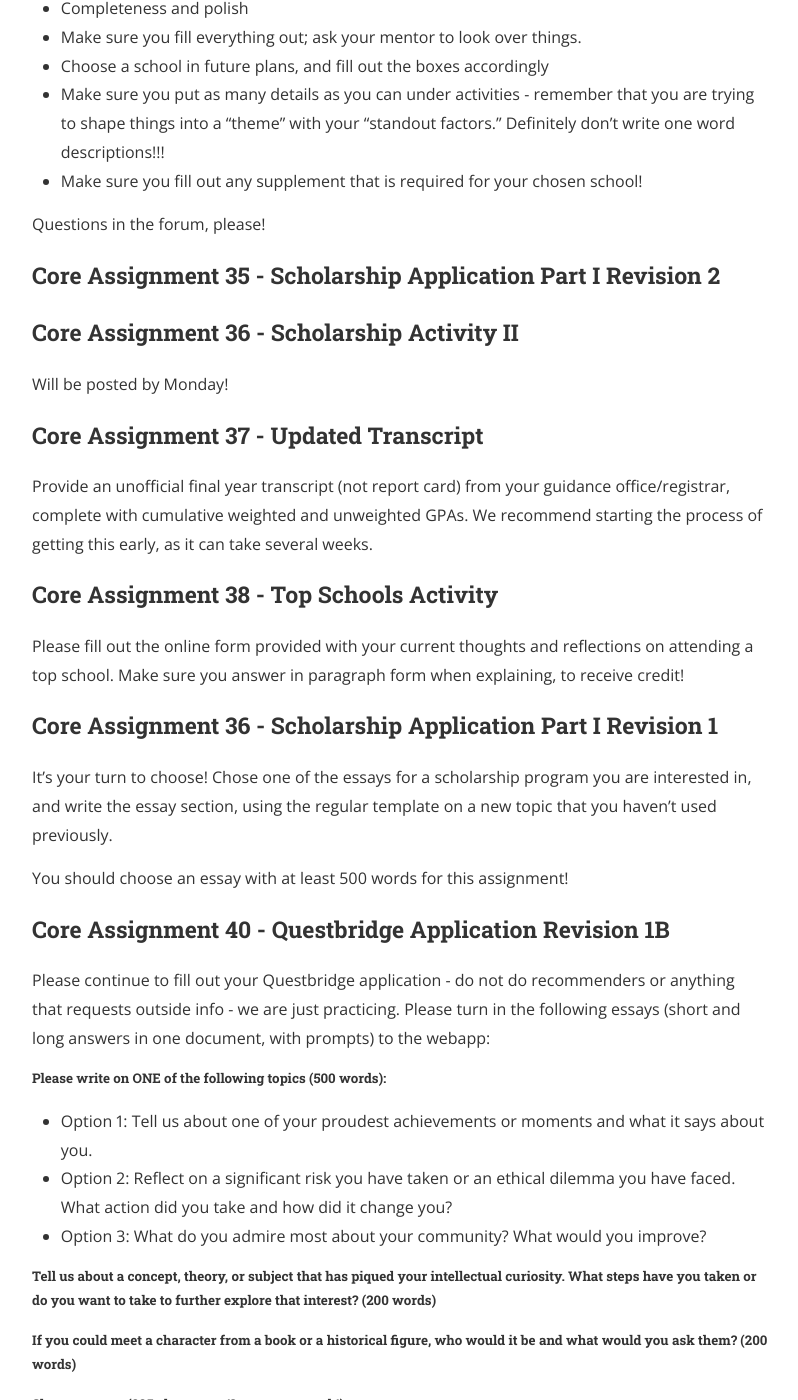
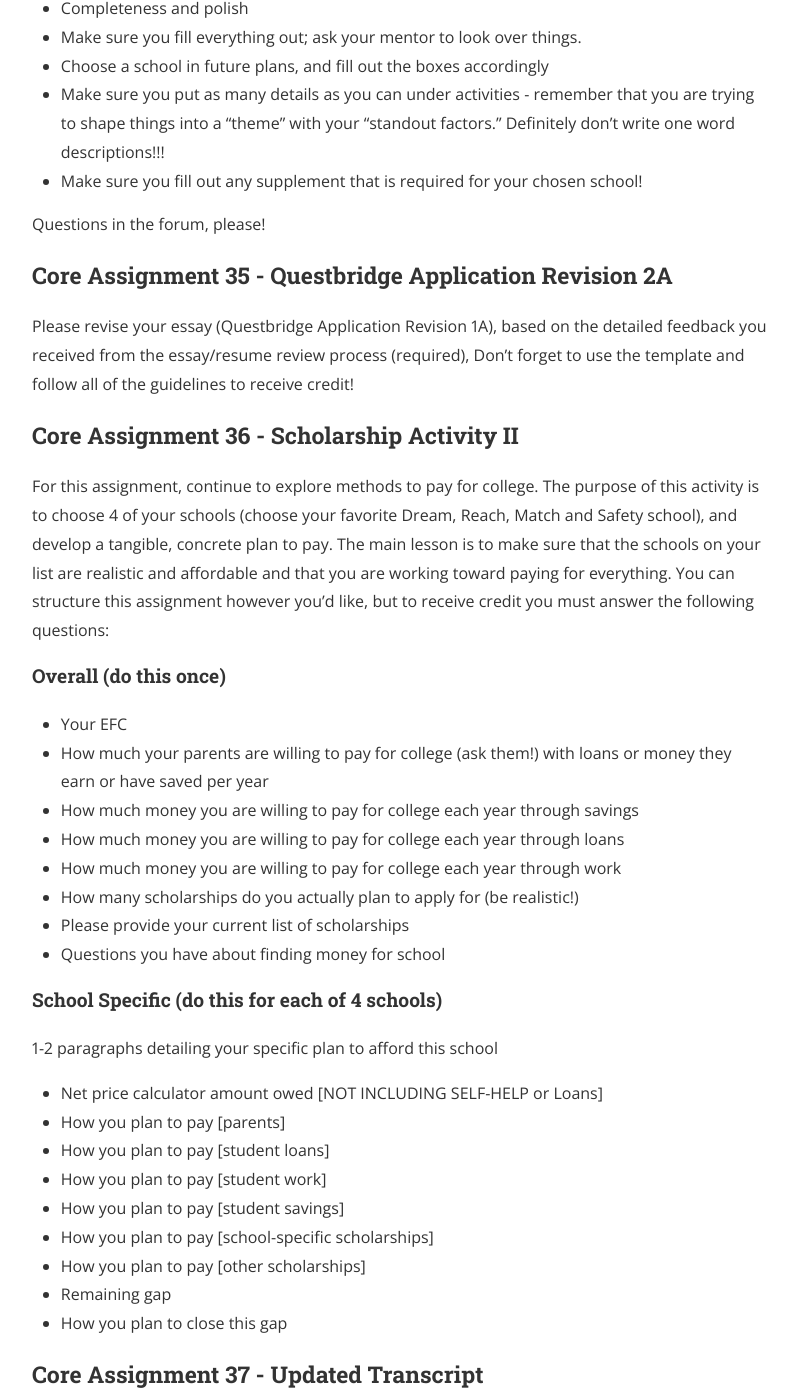
Before and after one commit to wrgr/cppbook, a Jekyll site: the page built from assignments.md, in a window 1280 px wide and 1400 px high, scrolled down 17319 px. Shown: the whole window, without its empty margins (240-1038 px from the left). Built offline with Jekyll 4.4.1, drawn with Linux system fonts in a browser that asks for light colours; nearby versions of some CDN libraries; a style sheet for code colours, icons or effects is not loaded; some of the changed text lies outside the part shown.

Commit message:
fixing week 5

```diff
--- a/assignments.md
+++ b/assignments.md
@@ -510,14 +510,40 @@ Questions in the forum, please!
 
 #### [](#ca035)
 
-### Core Assignment 35 - Scholarship Application Part I Revision 2
+### Core Assignment 35 - Questbridge Application Revision 2A
+
+Please revise your essay (Questbridge Application Revision 1A), based on the detailed feedback you received from the essay/resume review process (required),  Don't forget to use the template and follow all of the guidelines to receive credit!
 
 #### [](#ca036)
 
 ### Core Assignment 36 - Scholarship Activity II
 
-Will be posted by Monday!
+For this assignment, continue to explore methods to pay for college.  The purpose of this activity is to choose 4 of your schools (choose your favorite Dream, Reach, Match and Safety school), and develop a tangible, concrete plan to pay.  The main lesson is to make sure that the schools on your list are realistic and affordable and that you are working toward paying for everything.  You can structure this assignment however you'd like, but to receive credit you must answer the following questions:
 
+#### Overall (do this once)
+
+- Your EFC
+- How much your parents are willing to pay for college (ask them!) with loans or money they earn or have saved per year
+- How much money you are willing to pay for college each year through savings
+- How much money you are willing to pay for college each year through loans
+- How much money you are willing to pay for college each year through work
+- How many scholarships do you actually plan to apply for (be realistic!)
+- Please provide your current list of scholarships
+- Questions you have about finding money for school
+
+#### School Specific (do this for each of 4 schools)
+
+1-2 paragraphs detailing your specific plan to afford this school
+
+- Net price calculator amount owed [NOT INCLUDING SELF-HELP or Loans]
+- How you plan to pay [parents]
+- How you plan to pay [student loans]
+- How you plan to pay [student work]
+- How you plan to pay [student savings]
+- How you plan to pay [school-specific scholarships]
+- How you plan to pay [other scholarships]
+- Remaining gap
+- How you plan to close this gap
 
 #### [](#ca037)
 
@@ -534,7 +560,7 @@ Please fill out the online form provided with your current thoughts and reflecti
 
 #### [](#ca039)
 
-### Core Assignment 36 - Scholarship Application Part I Revision 1
+### Core Assignment 39 - Scholarship Application Part I Revision 1
 
 It's your turn to choose!  Chose one of the essays for a scholarship program you are interested in, and write the essay section, using the regular template on a new topic that you haven't used previously.
 
@@ -700,6 +726,21 @@ Please revise your resume, taking into account reviewer feedback and feedback fr
 
 ### Core Assignment 50 - Study Skills 5: Time Management Checkin
 
+*Write 1.5-page (minimum, double spaced) update regarding your time management habits.*
+
+Discuss the following:
+
+- What are some things that are going really well in terms of exercising "good" time management habits- those we have explored during CPP or others that you have been meaning to try.
+
+- What are some areas that could use some improvement in regards to managing your time to complete the tasks for the week?
+
+- What questions do you still have about time management, setting goals and milestones, and staying motivated?
+
+- Please submit an updated calendar with your schedule by inserting a picture (PDF) at the bottom of this document.
+
+- How have you adjusted your schedule to reflect the `rocks' that you chose in the Study Skills "Big and Small Rocks" assignment?
+
+
 #### [](#ca051)
 
 ### Core Assignment 51 - STEM Activity: Code Academy I
@@ -735,7 +776,29 @@ Please write a 1.5-page (minimum, you are welcome to write more) answering the f
 
 ### Core Assignment 56 - Portfolio Check 4
 
-To be announced no later than Wednesday!
+If you have not started your portfolio, you are required to start from Core Assignment - Portfolio Check 2. Credit will not be given if you have not complete requirements from previous Portfolio Check assignments.
+
+For this portfolio check please start to work on formatting and organization of your portfolio. Make sure it is professional and representative of your best work. Below are formatting requirements that you will be reviewed against
+
+- Must have a main cover page, creative cover page with graphics are highly encouraged
+- Must have a table of contents
+- Each section must be separate by a section cover page
+- Subsections (topics within a section) must be clearly formatted with bold heading
+- Paragraphs must be double spaced
+- Font type must be consistent across the entire portfolio
+- Tables must be professionally formatted and consistent across the entire portfolio
+- Page number must be on the bottom right of each page
+- Place holders should be in red font surrounded by square brackets [this is a page holder]
+- Also continue to build on what you submitted last week by adding the following materials. Refer to the portfolio template (insert link here) for details on what's expected of each section.
+
+#### Section II
+
+- Planned Major (at least 1 paragraph)
+- Degree Plans (at least 1 paragraph)
+- Career Plans (at least 2 paragraphs)
+- Personal Goals (at least 2 paragraphs)
+- Discuss on the forum if you are unclear of what to write in these sections.
+
 
 #### [](#ca057)
 
```
Also changed, not shown: other parts of assignments.md (+1 -3 lines), _posts/2016-08-13-homework5.md (+3 -9 lines).
